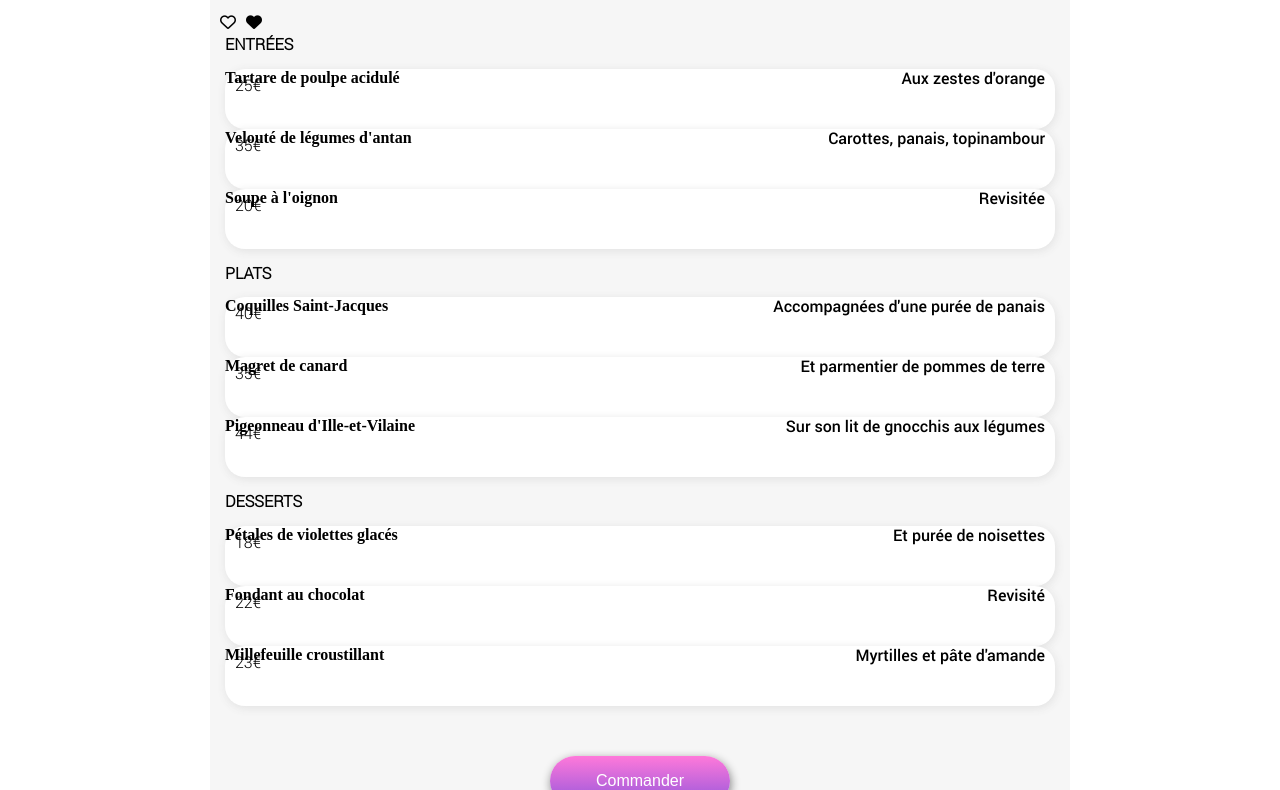
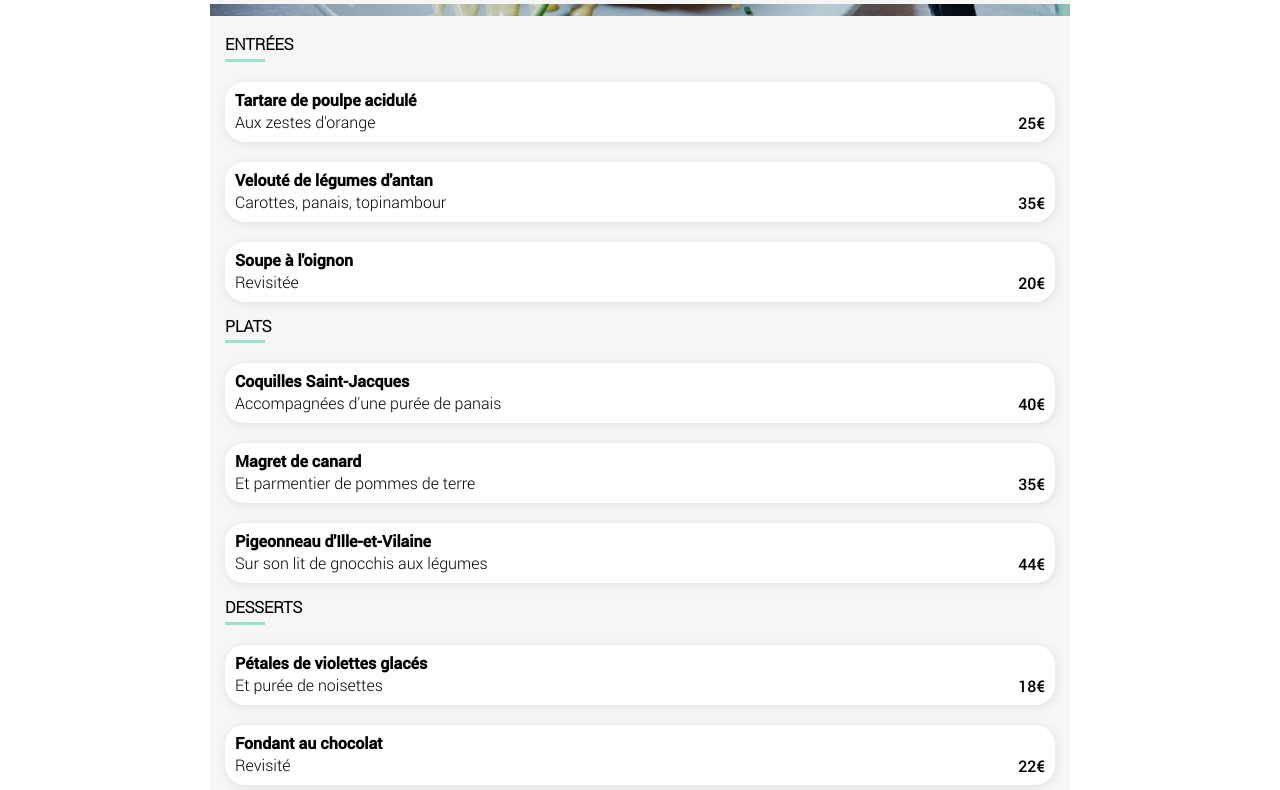
Before and after one commit to QuinnGasty/MarjorieEsnault_3_23062021, a plain HTML site: page francaise.html in a window 1280 px wide. Shown: the part 351-1141 px from the top of the page. Drawn offline with Linux system fonts and the light colour scheme.

Commit message:
Checkbox
Animation checkbox et ellipsis pour les menus

```diff
--- a/css/index.css
+++ b/css/index.css
@@ -360,6 +360,7 @@ i.icone_fav_solid
 {
     background: linear-gradient(180deg, #FF79DA, #9356DC);
     -webkit-background-clip: text;
+    background-clip: text;
     -webkit-text-fill-color: transparent;
     position: relative;
     left: -22.5px;
@@ -460,8 +461,6 @@ footer i
         padding-bottom: 30px;
     }
 
-
-
 }
 
 @media only screen and (min-width: 907px) {
--- a/css/menu.css
+++ b/css/menu.css
@@ -81,20 +81,50 @@ main
     font-weight: 90;
     font-size: 1.5rem;
     display: flex;
-    justify-content: space-between;
     margin-left: 20px;
     margin-right: 30px;
 }
 
 .illustration i
 {
-    margin-top: 5px;
     cursor: pointer;
+    display: flex;
+    color: black;
+    font-size: 1.4rem;
 }
 
-.icone_fav-solid
+.border_icone
 {
-    display: none;
+    margin-top: 25px;
+
+}
+
+i.icone_fav
+{
+    z-index: -99;
+    transition: color 150ms 50ms ease-in-out;
+}
+
+i.icone_fav_solid
+{
+    background: linear-gradient(180deg, #FF79DA, #9356DC);
+    -webkit-background-clip: text;
+    background-clip: text;
+    -webkit-text-fill-color: transparent;
+    position: relative;
+    left: -22.5px;
+    transform: scale(0);
+    transition: transform 150ms 50ms ease-in-out;
+}
+
+i.icone_fav:hover
+{
+    color: transparent;
+}
+
+i.icone_fav:hover i.icone_fav_solid
+{
+    transform: scale(1);
 }
 
 .border_menu
@@ -104,6 +134,8 @@ main
     background-color: #F6F6F6;
     width: 100%;
     border-radius: 30px 30px 0px 0px;
+    display: flex;
+    justify-content: space-between;
 }
 
 .menu
@@ -118,7 +150,7 @@ main
     font-size: 1rem;
 }
 
-#border
+.border
 {
     border-top: 3px solid #99E2D0;
     width: 40px;
@@ -134,7 +166,7 @@ main
 {
     0% {
         opacity:0;
-        transform:translateY(15%);
+        transform:translateY(-15%);
     }
     100%{
         opacity:1;
@@ -142,58 +174,94 @@ main
     }
 }
 
+.menu_container p
+{
+    font-family: 'robotomedium', sans-serif;
+    margin-top: 30px;
+    margin-right: 10px;
+}
+
 .menu_container_meal
 {
+    display: flex;
+    justify-content: space-between;
     background-color: white;
     border-radius: 20px;
     box-shadow: 1px 2px 10px #E1E1E1;
     height: 60px;
+    margin-top: 20px;
     cursor: pointer;
-    text-overflow: ellipsis;
 }
 
-.menu_container_meal h3
+.menu_container_meal_text
+{
+    display: flex;
+    flex-direction: column;
+    text-overflow: ellipsis;
+    white-space: nowrap;
+    overflow: hidden;
+    flex: 1;
+}
+
+.menu_container_meal_text strong
 {
     font-family: 'robotomedium', sans-serif;
-    font-size: 1.1rem;
+    margin-top: 7px;
     margin-left: 10px;
-    padding-top: 5px;
 }
 
-.menu_container_meal p
+.menu_container_meal_text span
 {
     font-family: 'robotolight', sans-serif;
     margin-left: 10px;
-    margin-top: -15px;
 }
 
-.menu_container_meal span
+.menu_container_meal_check
 {
-    font-family: 'robotomedium', sans-serif;
-    margin-right: 10px;
     display: flex;
-    justify-content: flex-end;
-    margin-top: -20px;
+    justify-content: center;
+    align-items: center;
+    background-color: #99E2D0;
+    overflow: hidden;
+    box-sizing: border-box;
+    width: 0px;
+    border-radius: 0px 20px 20px 0px;
+    transition: width 1s ease;
 }
 
-.menu_container_meal i
+.menu_container_meal:hover .menu_container_meal_check
 {
-    display: none;
-    color: black;
-    font-size: 1.5rem;
-    margin-top: -31px;
-    margin-left: 0;
-    margin-right: -50px;
-    padding-top: 20px;
-    padding-left: 25px;
-    border-radius: 0px 20px 20px 0px;
+    width: 60px;
 }
 
-.menu_container_meal:hover i
+.menu_container_meal span, strong
+{
+    text-overflow: ellipsis;
+    white-space: nowrap;
+    overflow: hidden;
+}
+
+.menu_container_meal:hover .fa-check-circle
 {
     display: block;
-    animation: checked .5s ease-in-out forwards;
-    animation: icone-rotate .5s forwards;
+    animation: checkboxrotate 500ms 200ms ease-out;
+}
+
+.fa-check-circle
+{
+    color: white;
+    font-size: 1.5rem;
+    display: none;
+}
+
+@keyframes checkboxrotate
+{
+    0% {
+        transform: rotate(0deg);
+    }
+    100%{
+        transform: rotate(1turn);
+    }
 }
 
 .order
@@ -260,14 +328,9 @@ footer i
 
 @media only screen and (min-width:650px) {
 
-    .illustration h2
+    .border_menu
     {
         justify-content: center;
-    }
-
-    .illustration i
-    {
-        margin-left: 10px;
     }
 
 }
@@ -277,7 +340,6 @@ footer i
     main, .border_menu
     {
         width: 860px;
-        flex-direction: column;
         margin-right: auto;
         margin-left: auto;
     }
```
Also changed, not shown: index.html (+1 -0 lines).
